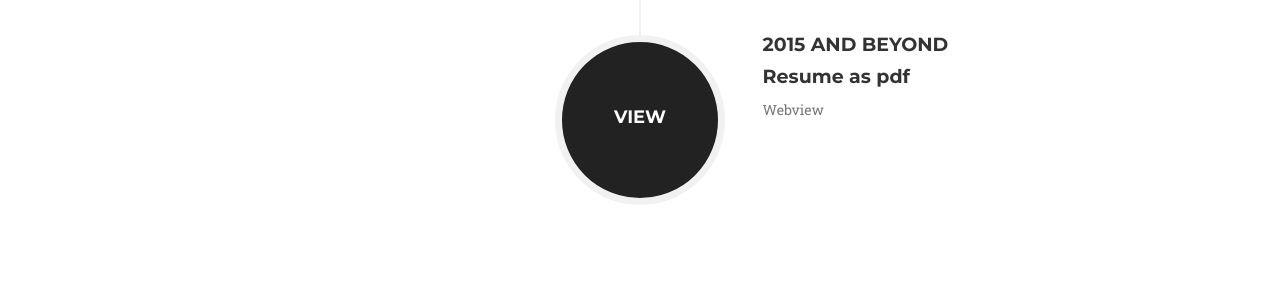
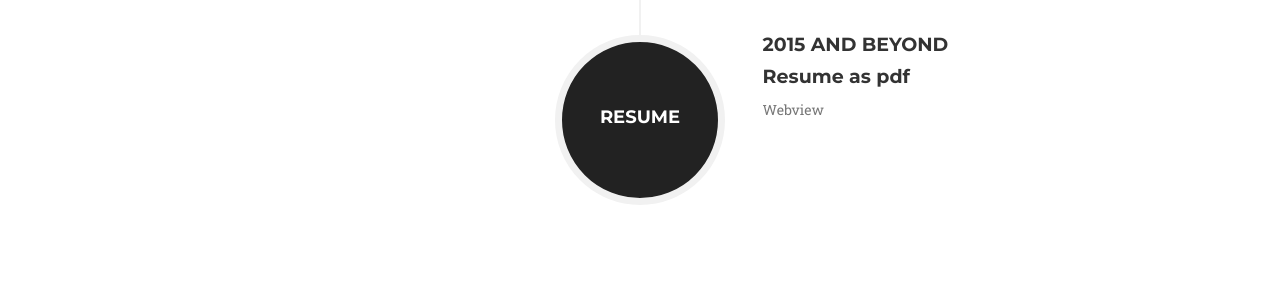
Before and after one commit to Adamsjoberg/Adamsjoberg.github.io, a Jekyll site: the page built from index.html, in a window 1280 px wide and 900 px high, scrolled down 2953 px. Shown: the part 154-454 px from the top of the window. Built offline with Jekyll 4.4.1, drawn with Linux system fonts in a browser that asks for light colours; some web fonts are replaced.

Commit message:
View - Resume

```diff
--- a/_includes/about.html
+++ b/_includes/about.html
@@ -55,7 +55,7 @@
                         <li class="timeline-inverted">
                             <div class="timeline-image">
                               <br>
-                              <a href="img/about/sjoberg_resume.pdf"><h4 id="viewtext">View</h4></a>
+                              <a href="img/about/sjoberg_resume.pdf"><h4 id="viewtext">Resume</h4></a>
                             </div>
                             <div class="timeline-panel">
                                 <div class="timeline-heading">
```
